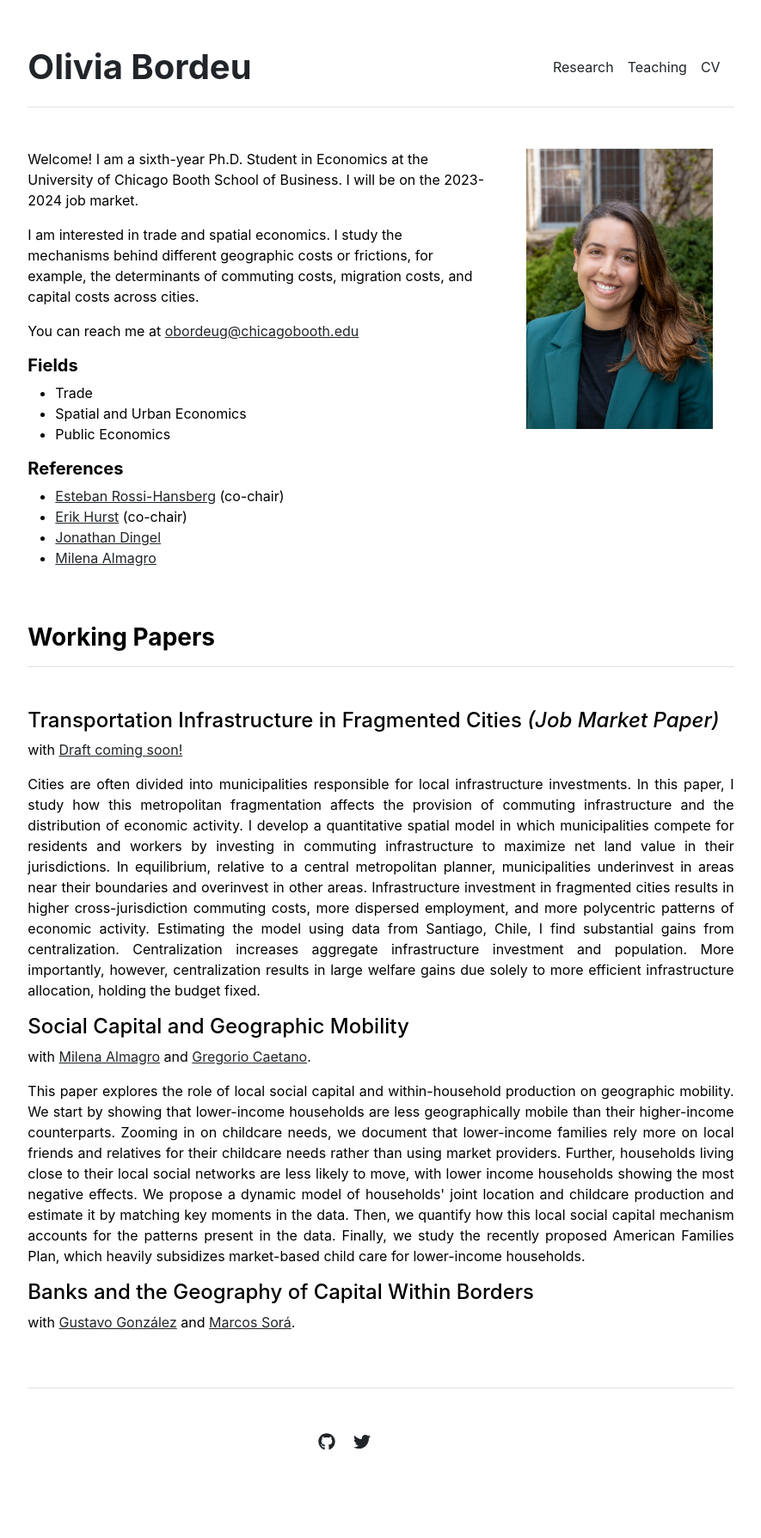
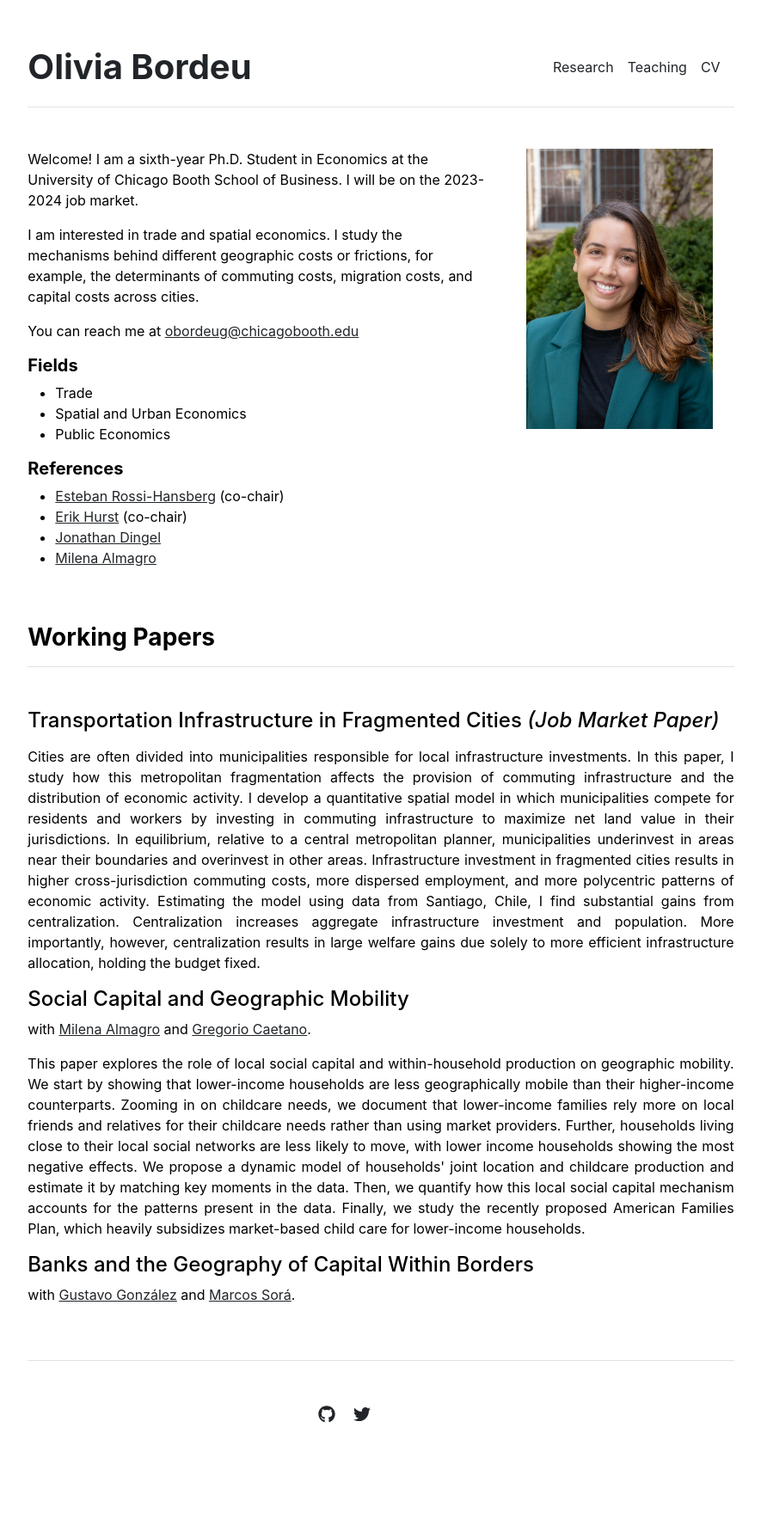
Before and after one commit to obordeu/obordeu.github.io, a Jekyll site: the page built from index.md, in a window 1280 px wide. Shown: the whole page at 86% size, without its empty margins (197-1082 px from the left). Built offline with Jekyll 4.4.1, drawn with Linux system fonts in a browser that asks for light colours; after the commit the page ends 1757 px from its top, so only the background shows below that.

Commit message:
Update JMP

```diff
--- a/_data/research.yml
+++ b/_data/research.yml
@@ -1,4 +1,4 @@
 index:
-- {name: 'Transportation Infrastructure in Fragmented Cities <em>(Job Market Paper)</em>', coauthors: [{name: 'Draft coming soon!',website: '', del: ''}], coathors_website: '', summary: 'Cities are often divided into municipalities responsible for local infrastructure investments. In this paper, I study how this metropolitan fragmentation affects the provision of commuting infrastructure and the distribution of economic activity. I develop a quantitative spatial model in which municipalities compete for residents and workers by investing in commuting infrastructure to maximize net land value in their jurisdictions. In equilibrium, relative to a central metropolitan planner, municipalities underinvest in areas near their boundaries and overinvest in other areas. Infrastructure investment in fragmented cities results in higher cross-jurisdiction commuting costs, more dispersed employment, and more polycentric patterns of economic activity. Estimating the model using data from Santiago, Chile, I find substantial gains from centralization. Centralization increases aggregate infrastructure investment and population. More importantly, however, centralization results in large welfare gains due solely to more efficient infrastructure allocation, holding the budget fixed.' }
+- {name: 'Transportation Infrastructure in Fragmented Cities <em>(Job Market Paper)</em>', coauthors: '', coathors_website: '', summary: 'Cities are often divided into municipalities responsible for local infrastructure investments. In this paper, I study how this metropolitan fragmentation affects the provision of commuting infrastructure and the distribution of economic activity. I develop a quantitative spatial model in which municipalities compete for residents and workers by investing in commuting infrastructure to maximize net land value in their jurisdictions. In equilibrium, relative to a central metropolitan planner, municipalities underinvest in areas near their boundaries and overinvest in other areas. Infrastructure investment in fragmented cities results in higher cross-jurisdiction commuting costs, more dispersed employment, and more polycentric patterns of economic activity. Estimating the model using data from Santiago, Chile, I find substantial gains from centralization. Centralization increases aggregate infrastructure investment and population. More importantly, however, centralization results in large welfare gains due solely to more efficient infrastructure allocation, holding the budget fixed.' }
 - {name: 'Social Capital and Geographic Mobility', coauthors: [{name: 'Milena Almagro', website: 'https://www.milena-almagro.com/', del: ' and '},{name: 'Gregorio Caetano', website: 'http://www.gregoriocaetano.net/', del: '.'}], summary: "This paper explores the role of local social capital and within-household production on geographic mobility. We start by showing that lower-income households are less geographically mobile than their higher-income counterparts. Zooming in on childcare needs, we document that lower-income families rely more on local friends and relatives for their childcare needs rather than using market providers. Further, households living close to their local social networks are less likely to move, with lower income households showing the most negative effects. We propose a dynamic model of households' joint location and childcare production and estimate it by matching key moments in the data. Then, we quantify how this local social capital mechanism accounts for the patterns present in the data. Finally, we study the recently proposed American Families Plan, which heavily subsidizes market-based child care for lower-income households."}
 - {name: 'Banks and the Geography of Capital Within Borders', coauthors: [{name: 'Gustavo González', website: 'https://sites.google.com/view/gustavo-gonzalez', del: ' and '},{name: 'Marcos Sorá', website: 'https://www.marcossora.com/', del: '.'}], summary: ''}
```
